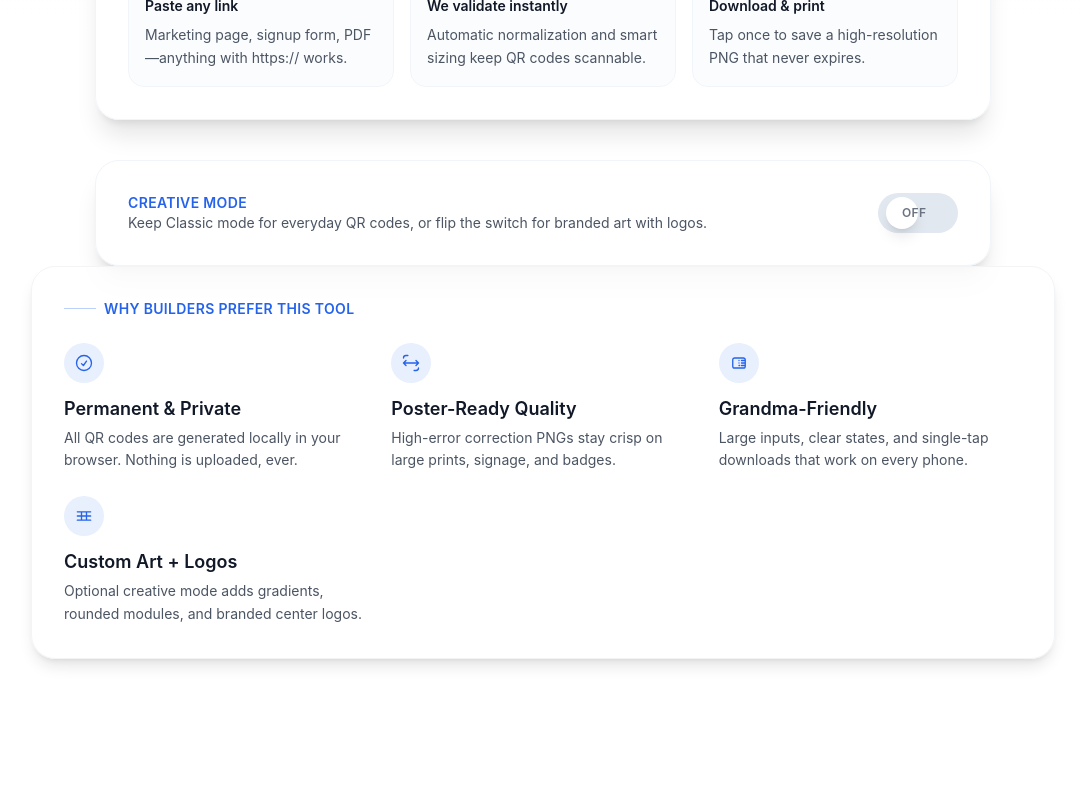
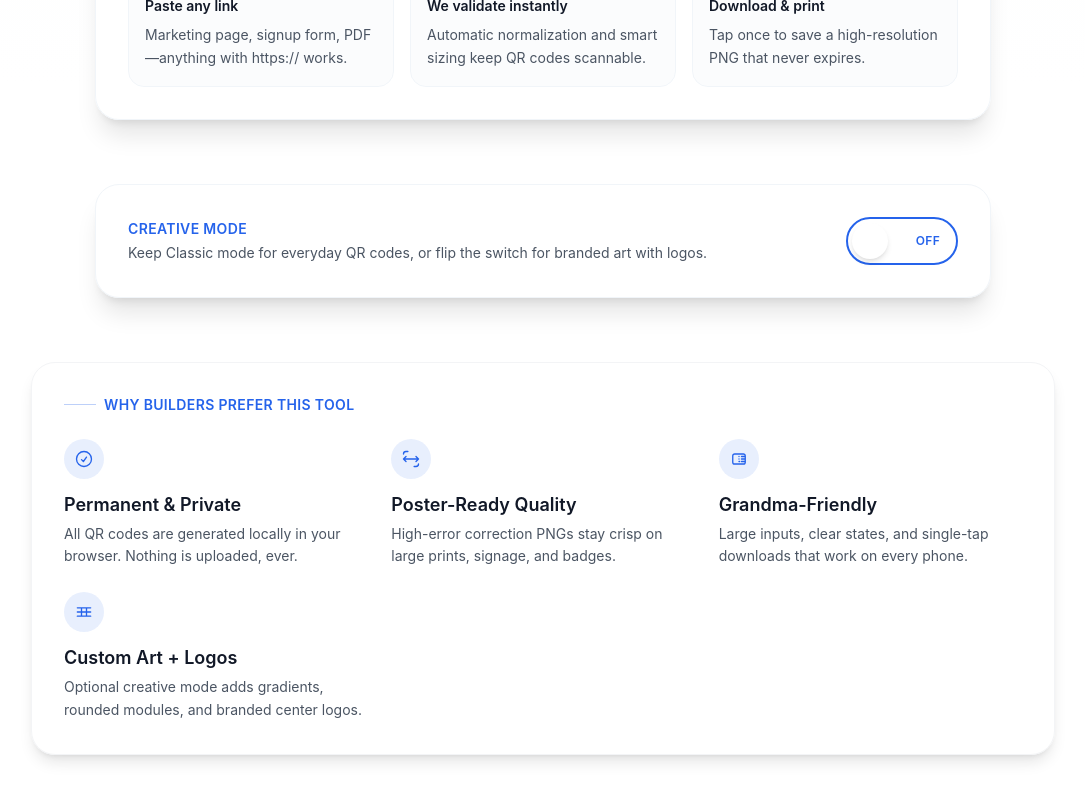
Before and after one commit to DavidSantosTXUSA/FreeQRWebsite, a React (Vite) app: page / in a window 1280 px wide. Shown: the part 714-1514 px from the top of the page, without its empty margins (97-1182 px from the left). Built offline with nearby package versions, Linux system fonts and the light colour scheme.

Commit message:
updated padding between sections to be consistent

```diff
--- a/src/App.tsx
+++ b/src/App.tsx
@@ -123,7 +123,7 @@ function App() {
             </div>
           </div>
         </section>
-        <section className="max-w-4xl mx-auto mt-10">
+        <section className="max-w-4xl mx-auto mt-16">
           <CreativeControls
             enabled={creativeMode}
             onToggle={setCreativeMode}
@@ -133,7 +133,9 @@ function App() {
             logoPreview={logoDataUrl}
           />
         </section>
-        <FeatureHighlights />
+        <div className="mt-16">
+          <FeatureHighlights />
+        </div>
       </main>
     </div>
   );
--- a/src/components/CreativeControls.tsx
+++ b/src/components/CreativeControls.tsx
@@ -37,26 +37,34 @@ export function CreativeControls({
       <div className="flex flex-col md:flex-row md:items-center md:justify-between gap-4">
         <div>
           <p className="text-sm font-semibold text-primary uppercase tracking-wide">Creative mode</p>
-          <p className="text-gray-600 text-sm">
+          <p className="text-gray-600 text-sm mt-1">
             Keep Classic mode for everyday QR codes, or flip the switch for branded art with logos.
           </p>
         </div>
         <button
           type="button"
-          className={`relative inline-flex h-10 w-20 items-center rounded-full transition-colors ${
-            enabled ? 'bg-primary text-white' : 'bg-slate-200 text-gray-500'
+          className={`relative inline-flex h-12 w-28 items-center rounded-full border-2 transition-all ${
+            enabled
+              ? 'bg-primary/90 border-primary shadow-lg shadow-primary/30'
+              : 'bg-white border-primary text-primary'
           }`}
           onClick={() => onToggle(!enabled)}
           aria-pressed={enabled}
         >
           <span
-            className={`inline-block h-8 w-8 transform rounded-full bg-white shadow-lg transition ${
-              enabled ? 'translate-x-10' : 'translate-x-2'
+            className={`absolute inset-0 flex items-center text-xs font-semibold uppercase tracking-wide transition-all ${
+              enabled
+                ? 'justify-start text-white pl-4 pr-10'
+                : 'justify-end text-primary pr-4 pl-10'
+            }`}
+          >
+            {enabled ? 'On' : 'Off'}
+          </span>
+          <span
+            className={`inline-block h-9 w-9 transform rounded-full bg-white shadow-md transition-transform ${
+              enabled ? 'translate-x-12' : 'translate-x-1'
             }`}
           />
-          <span className="absolute left-6 text-xs font-semibold uppercase tracking-wide">
-            {enabled ? 'On' : 'Off'}
-          </span>
         </button>
       </div>
 
```
